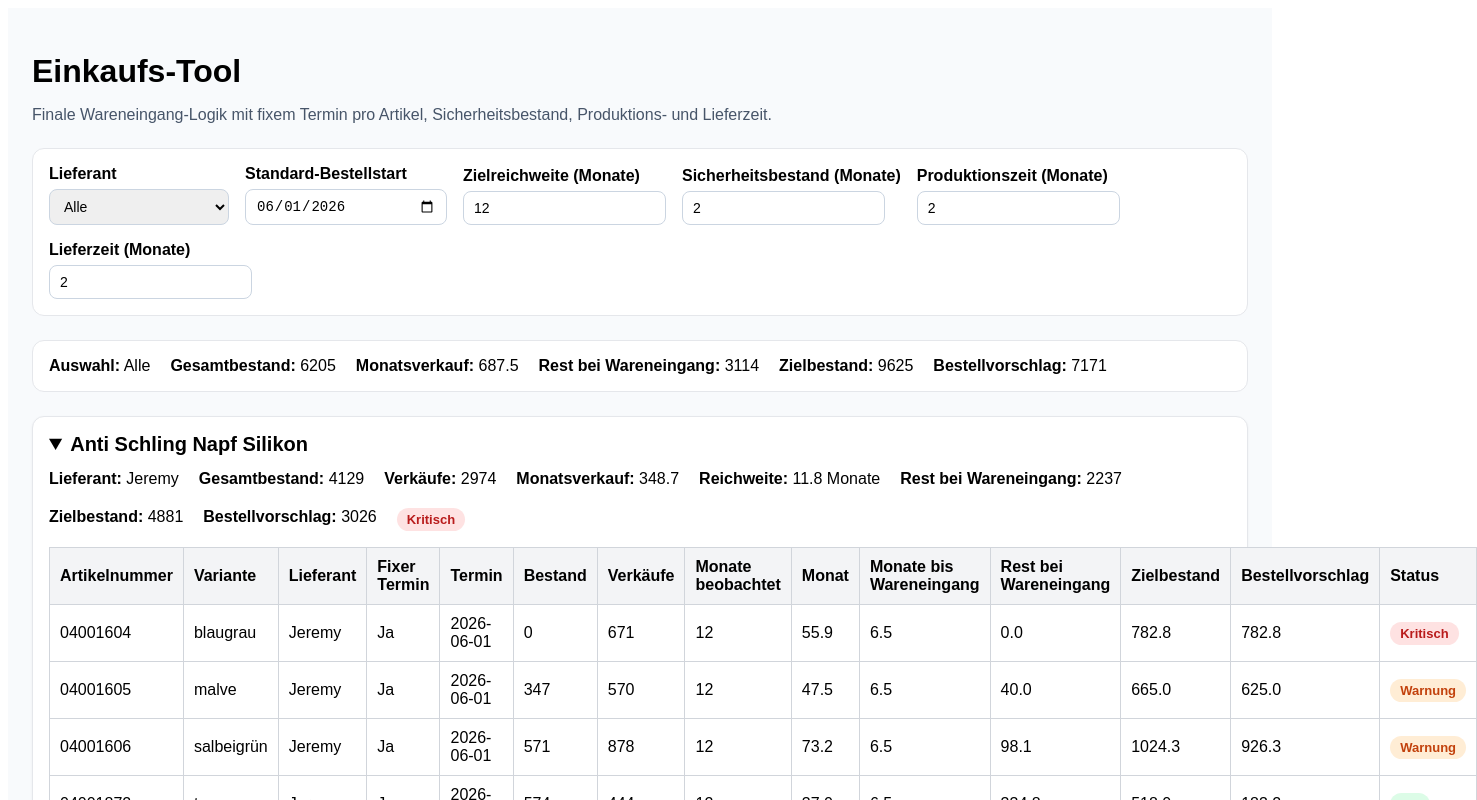
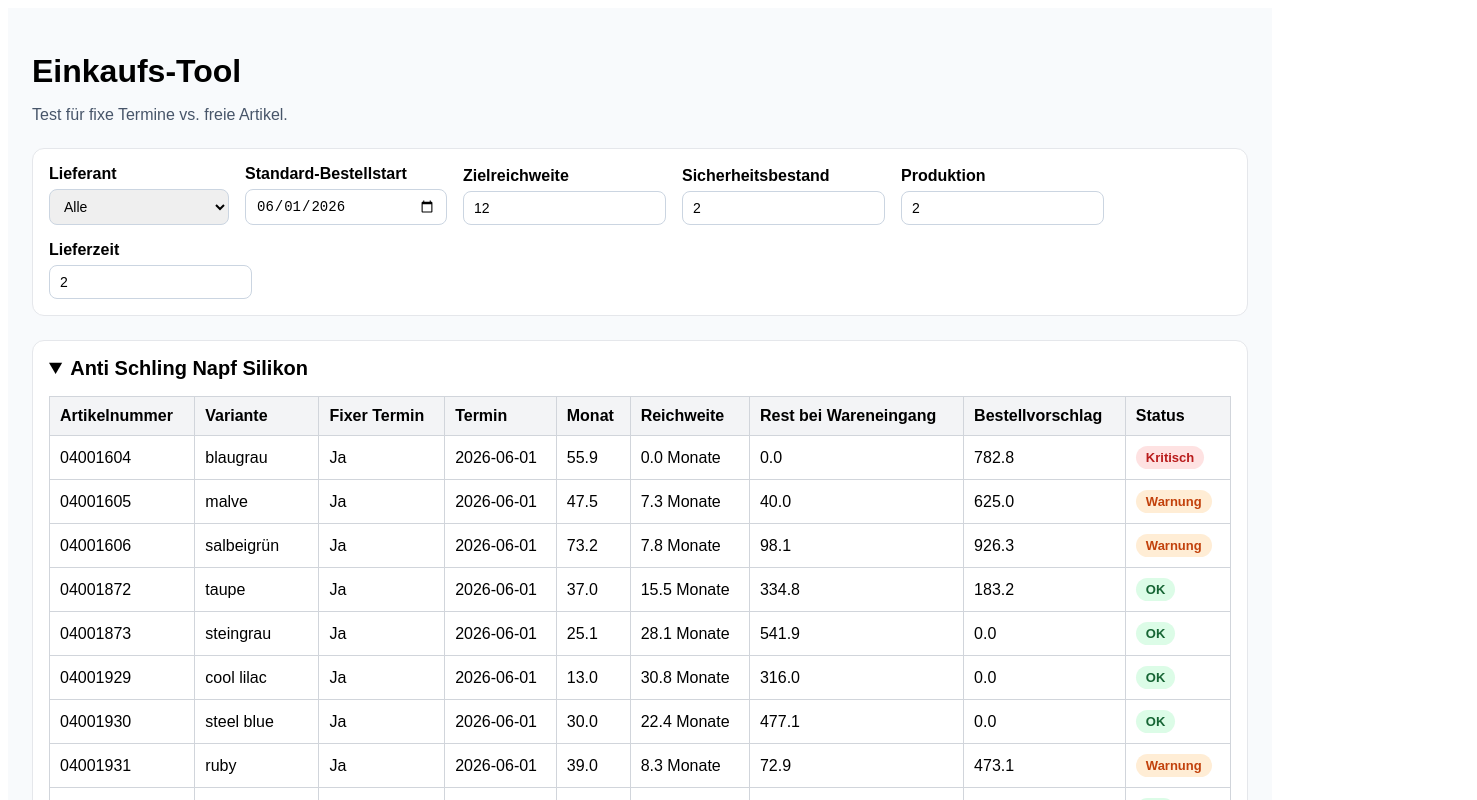
Before and after one commit to kingelvis150888-byte/einkaufs-tool, a Next.js app: page / in a window 1280 px wide. Shown: the top 800 px of the page, 1477 px wide, since content can reach past the window. Built offline with nearby package versions, Linux system fonts and the light colour scheme.

Commit message:
Update page.js

```diff
--- a/app/page.js
+++ b/app/page.js
@@ -105,8 +105,8 @@ const data = [
 
   {
     supplier: "Jeremy",
-    hasFixedOrderDate: true,
-    fixedOrderDate: "2026-06-01",
+    hasFixedOrderDate: false,
+    fixedOrderDate: "",
     parent: "Napfunterlage Silikon",
     variant: "stone grey",
     articleNumber: "04001553",
@@ -116,8 +116,8 @@ const data = [
   },
   {
     supplier: "Jeremy",
-    hasFixedOrderDate: true,
-    fixedOrderDate: "2026-06-01",
+    hasFixedOrderDate: false,
+    fixedOrderDate: "",
     parent: "Napfunterlage Silikon",
     variant: "rose",
     articleNumber: "04001555",
@@ -127,8 +127,8 @@ const data = [
   },
   {
     supplier: "Jeremy",
-    hasFixedOrderDate: true,
-    fixedOrderDate: "2026-06-01",
+    hasFixedOrderDate: false,
+    fixedOrderDate: "",
     parent: "Napfunterlage Silikon",
     variant: "steel blue",
     articleNumber: "04001556",
@@ -138,8 +138,8 @@ const data = [
   },
   {
     supplier: "Jeremy",
-    hasFixedOrderDate: true,
-    fixedOrderDate: "2026-06-01",
+    hasFixedOrderDate: false,
+    fixedOrderDate: "",
     parent: "Napfunterlage Silikon",
     variant: "anthrazit",
     articleNumber: "04001563",
@@ -149,8 +149,8 @@ const data = [
   },
   {
     supplier: "Jeremy",
-    hasFixedOrderDate: true,
-    fixedOrderDate: "2026-06-01",
+    hasFixedOrderDate: false,
+    fixedOrderDate: "",
     parent: "Napfunterlage Silikon",
     variant: "salbeigrün",
     articleNumber: "04001564",
@@ -160,8 +160,8 @@ const data = [
   },
   {
     supplier: "Jeremy",
-    hasFixedOrderDate: true,
-    fixedOrderDate: "2026-06-01",
+    hasFixedOrderDate: false,
+    fixedOrderDate: "",
     parent: "Napfunterlage Silikon",
     variant: "lilac",
     articleNumber: "04001884",
@@ -181,16 +181,20 @@ function getCoverageMonths(stock, monthlySales) {
 }
 
 function getStatus(item) {
+  if (item.hasFixedOrderDate) {
     if (item.projectedStockAtArrival <= 0) {
       return { label: "Kritisch", bg: "#fee2e2", color: "#b91c1c" };
     }
-
     if (item.projectedStockAtArrival < item.monthlySales * 2) {
       return { label: "Warnung", bg: "#ffedd5", color: "#c2410c" };
     }
-
+  } else {
     if (item.coverage < 1) {
       return { label: "Kritisch", bg: "#fee2e2", color: "#b91c1c" };
+    }
+    if (item.coverage < 3) {
+      return { label: "Warnung", bg: "#ffedd5", color: "#c2410c" };
+    }
   }
 
   if (item.coverage < 3) {
@@ -261,7 +265,8 @@ export default function Home() {
   const grouped = groupData(filteredData);
 
   const overallItems = filteredData.map((item) => {
-    const effectiveOrderDate = item.hasFixedOrderDate && item.fixedOrderDate
+    const effectiveOrderDate =
+      item.hasFixedOrderDate && item.fixedOrderDate
         ? item.fixedOrderDate
         : defaultOrderDate;
 
@@ -278,14 +283,8 @@ export default function Home() {
     const projectedStockAtArrival = Math.max(0, item.stock - projectedSalesUntilArrival);
     const targetStock = monthlySales * (targetMonths + safetyMonths);
     const coverage = getCoverageMonths(item.stock, monthlySales);
-    const status = getStatus({
-      monthlySales,
-      projectedStockAtArrival,
-      coverage,
-    });
-    const recommendedOrderQty = Math.max(0, targetStock - projectedStockAtArrival);
 
-    return {
+    const baseItem = {
       ...item,
       effectiveOrderDate,
       monthsUntilOrder,
@@ -295,22 +294,17 @@ export default function Home() {
       projectedStockAtArrival,
       targetStock,
       coverage,
+    };
+
+    const status = getStatus(baseItem);
+    const recommendedOrderQty = Math.max(0, targetStock - projectedStockAtArrival);
+
+    return {
+      ...baseItem,
       status,
       recommendedOrderQty,
     };
   });
-
-  const overallMonthlySales = overallItems.reduce((sum, item) => sum + item.monthlySales, 0);
-  const overallStock = overallItems.reduce((sum, item) => sum + item.stock, 0);
-  const overallProjectedAtArrival = overallItems.reduce(
-    (sum, item) => sum + item.projectedStockAtArrival,
-    0
-  );
-  const overallTargetStock = overallItems.reduce((sum, item) => sum + item.targetStock, 0);
-  const overallRecommendation = overallItems.reduce(
-    (sum, item) => sum + item.recommendedOrderQty,
-    0
-  );
 
   return (
     <main
@@ -323,7 +317,7 @@ export default function Home() {
     >
       <h1 style={{ marginBottom: 8 }}>Einkaufs-Tool</h1>
       <p style={{ marginBottom: 24, color: "#475569" }}>
-        Finale Wareneingang-Logik mit fixem Termin pro Artikel, Sicherheitsbestand, Produktions- und Lieferzeit.
+        Test für fixe Termine vs. freie Artikel.
       </p>
 
       <div
@@ -365,11 +359,10 @@ export default function Home() {
         </div>
 
         <div>
-          <div style={{ marginBottom: 6, fontWeight: 700 }}>Zielreichweite (Monate)</div>
+          <div style={{ marginBottom: 6, fontWeight: 700 }}>Zielreichweite</div>
           <input
             type="number"
             min="1"
-            step="1"
             value={targetMonths}
             onChange={(e) => setTargetMonths(Number(e.target.value))}
             style={inputStyle}
@@ -377,11 +370,10 @@ export default function Home() {
         </div>
 
         <div>
-          <div style={{ marginBottom: 6, fontWeight: 700 }}>Sicherheitsbestand (Monate)</div>
+          <div style={{ marginBottom: 6, fontWeight: 700 }}>Sicherheitsbestand</div>
           <input
             type="number"
             min="0"
-            step="1"
             value={safetyMonths}
             onChange={(e) => setSafetyMonths(Number(e.target.value))}
             style={inputStyle}
@@ -389,11 +381,10 @@ export default function Home() {
         </div>
 
         <div>
-          <div style={{ marginBottom: 6, fontWeight: 700 }}>Produktionszeit (Monate)</div>
+          <div style={{ marginBottom: 6, fontWeight: 700 }}>Produktion</div>
           <input
             type="number"
             min="0"
-            step="1"
             value={productionMonths}
             onChange={(e) => setProductionMonths(Number(e.target.value))}
             style={inputStyle}
@@ -401,11 +392,10 @@ export default function Home() {
         </div>
 
         <div>
-          <div style={{ marginBottom: 6, fontWeight: 700 }}>Lieferzeit (Monate)</div>
+          <div style={{ marginBottom: 6, fontWeight: 700 }}>Lieferzeit</div>
           <input
             type="number"
             min="0"
-            step="1"
             value={shippingMonths}
             onChange={(e) => setShippingMonths(Number(e.target.value))}
             style={inputStyle}
@@ -413,55 +403,7 @@ export default function Home() {
         </div>
       </div>
 
-      <div
-        style={{
-          display: "flex",
-          gap: 20,
-          flexWrap: "wrap",
-          background: "white",
-          border: "1px solid #e5e7eb",
-          borderRadius: 12,
-          padding: 16,
-          marginBottom: 24,
-        }}
-      >
-        <div><strong>Auswahl:</strong> {supplierFilter}</div>
-        <div><strong>Gesamtbestand:</strong> {overallStock.toFixed(0)}</div>
-        <div><strong>Monatsverkauf:</strong> {overallMonthlySales.toFixed(1)}</div>
-        <div><strong>Rest bei Wareneingang:</strong> {overallProjectedAtArrival.toFixed(0)}</div>
-        <div><strong>Zielbestand:</strong> {overallTargetStock.toFixed(0)}</div>
-        <div><strong>Bestellvorschlag:</strong> {overallRecommendation.toFixed(0)}</div>
-      </div>
-
-      {Object.entries(grouped).map(([parent, items]) => {
-        const enrichedItems = items.map((item) =>
-          overallItems.find((x) => x.articleNumber === item.articleNumber)
-        );
-
-        const totalStock = enrichedItems.reduce((sum, item) => sum + item.stock, 0);
-        const totalSales = enrichedItems.reduce((sum, item) => sum + item.sales, 0);
-        const totalMonthlySales = enrichedItems.reduce((sum, item) => sum + item.monthlySales, 0);
-        const parentCoverage = getCoverageMonths(totalStock, totalMonthlySales);
-        const parentProjectedStockAtArrival = enrichedItems.reduce(
-          (sum, item) => sum + item.projectedStockAtArrival,
-          0
-        );
-        const parentTargetStock = enrichedItems.reduce((sum, item) => sum + item.targetStock, 0);
-        const parentRecommendedOrderQty = enrichedItems.reduce(
-          (sum, item) => sum + item.recommendedOrderQty,
-          0
-        );
-
-        const parentStatus =
-          enrichedItems.some((item) => item.projectedStockAtArrival <= 0)
-            ? { label: "Kritisch", bg: "#fee2e2", color: "#b91c1c" }
-            : enrichedItems.some((item) => item.projectedStockAtArrival < item.monthlySales * 2)
-            ? { label: "Warnung", bg: "#ffedd5", color: "#c2410c" }
-            : enrichedItems.some((item) => item.coverage < 3)
-            ? { label: "Achtung", bg: "#fef3c7", color: "#b45309" }
-            : { label: "OK", bg: "#dcfce7", color: "#166534" };
-
-        return (
+      {Object.entries(groupData(overallItems)).map(([parent, items]) => (
         <details
           key={parent}
           open
@@ -471,67 +413,36 @@ export default function Home() {
             border: "1px solid #e5e7eb",
             borderRadius: 12,
             padding: 16,
-              boxShadow: "0 1px 3px rgba(0,0,0,0.05)",
           }}
         >
           <summary style={{ cursor: "pointer", fontSize: 20, fontWeight: 700 }}>
             {parent}
           </summary>
 
-            <div
-              style={{
-                display: "flex",
-                gap: 20,
-                flexWrap: "wrap",
-                marginTop: 14,
-                marginBottom: 16,
-              }}
-            >
-              <div><strong>Lieferant:</strong> {items[0].supplier}</div>
-              <div><strong>Gesamtbestand:</strong> {totalStock.toFixed(0)}</div>
-              <div><strong>Verkäufe:</strong> {totalSales.toFixed(0)}</div>
-              <div><strong>Monatsverkauf:</strong> {totalMonthlySales.toFixed(1)}</div>
-              <div><strong>Reichweite:</strong> {parentCoverage.toFixed(1)} Monate</div>
-              <div><strong>Rest bei Wareneingang:</strong> {parentProjectedStockAtArrival.toFixed(0)}</div>
-              <div><strong>Zielbestand:</strong> {parentTargetStock.toFixed(0)}</div>
-              <div><strong>Bestellvorschlag:</strong> {parentRecommendedOrderQty.toFixed(0)}</div>
-              <div><span style={badgeStyle(parentStatus)}>{parentStatus.label}</span></div>
-            </div>
-
-            <table style={{ width: "100%", borderCollapse: "collapse", background: "white" }}>
+          <table style={{ width: "100%", borderCollapse: "collapse", marginTop: 16 }}>
             <thead>
               <tr>
                 <th style={th}>Artikelnummer</th>
                 <th style={th}>Variante</th>
-                  <th style={th}>Lieferant</th>
                 <th style={th}>Fixer Termin</th>
                 <th style={th}>Termin</th>
-                  <th style={th}>Bestand</th>
-                  <th style={th}>Verkäufe</th>
-                  <th style={th}>Monate beobachtet</th>
                 <th style={th}>Monat</th>
-                  <th style={th}>Monate bis Wareneingang</th>
+                <th style={th}>Reichweite</th>
                 <th style={th}>Rest bei Wareneingang</th>
-                  <th style={th}>Zielbestand</th>
                 <th style={th}>Bestellvorschlag</th>
                 <th style={th}>Status</th>
               </tr>
             </thead>
             <tbody>
-                {enrichedItems.map((item) => (
+              {items.map((item) => (
                 <tr key={item.articleNumber}>
                   <td style={td}>{item.articleNumber}</td>
                   <td style={td}>{item.variant}</td>
-                    <td style={td}>{item.supplier}</td>
                   <td style={td}>{item.hasFixedOrderDate ? "Ja" : "Nein"}</td>
                   <td style={td}>{item.effectiveOrderDate}</td>
-                    <td style={td}>{item.stock}</td>
-                    <td style={td}>{item.sales}</td>
-                    <td style={td}>{item.monthsObserved}</td>
                   <td style={td}>{item.monthlySales.toFixed(1)}</td>
-                    <td style={td}>{item.monthsToArrival.toFixed(1)}</td>
+                  <td style={td}>{item.coverage.toFixed(1)} Monate</td>
                   <td style={td}>{item.projectedStockAtArrival.toFixed(1)}</td>
-                    <td style={td}>{item.targetStock.toFixed(1)}</td>
                   <td style={td}>{item.recommendedOrderQty.toFixed(1)}</td>
                   <td style={td}>
                     <span style={badgeStyle(item.status)}>{item.status.label}</span>
@@ -541,8 +452,7 @@ export default function Home() {
             </tbody>
           </table>
         </details>
-        );
-      })}
+      ))}
     </main>
   );
 }
```
Lines whose indentation alone changed are shown as unchanged.
